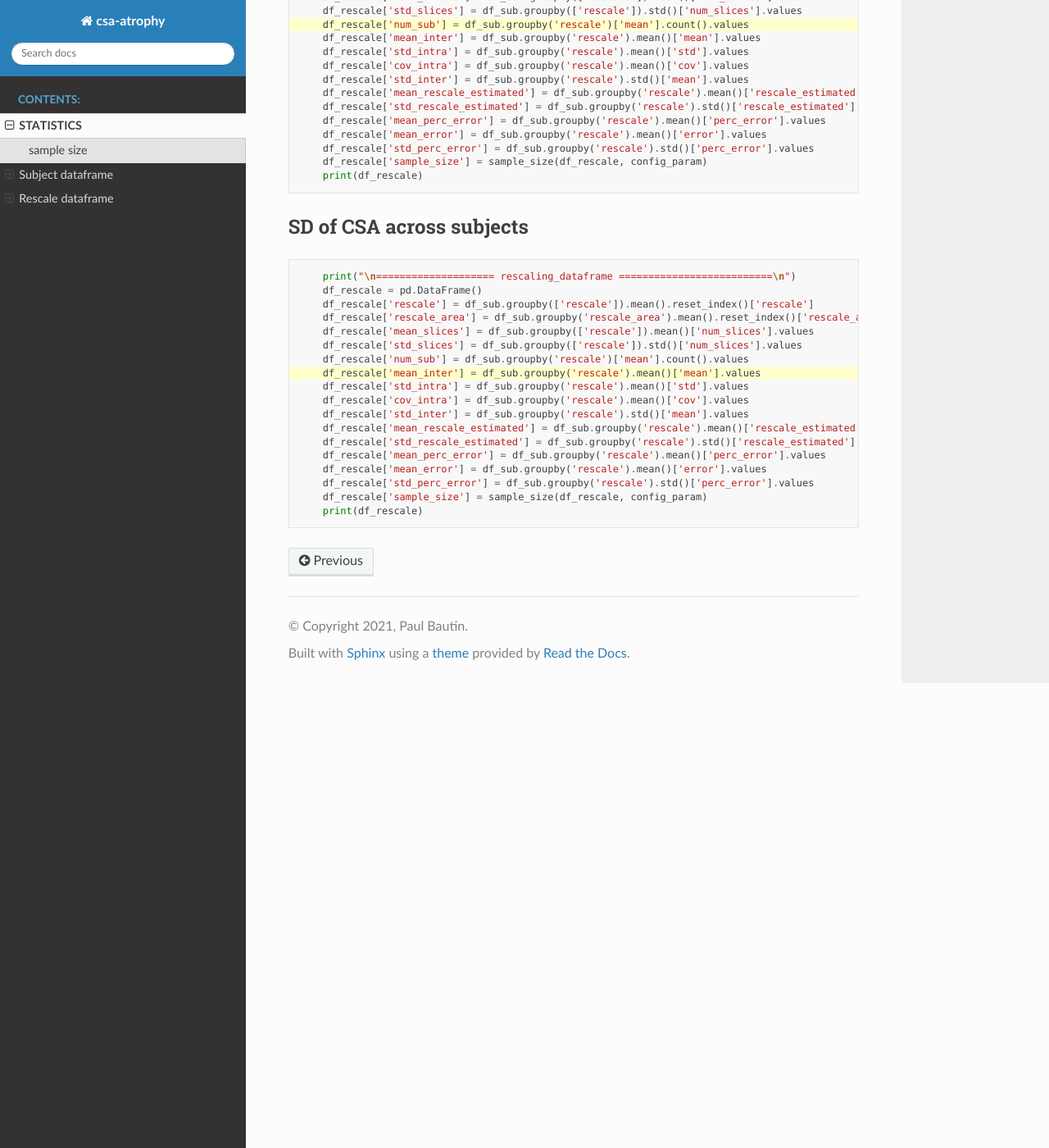
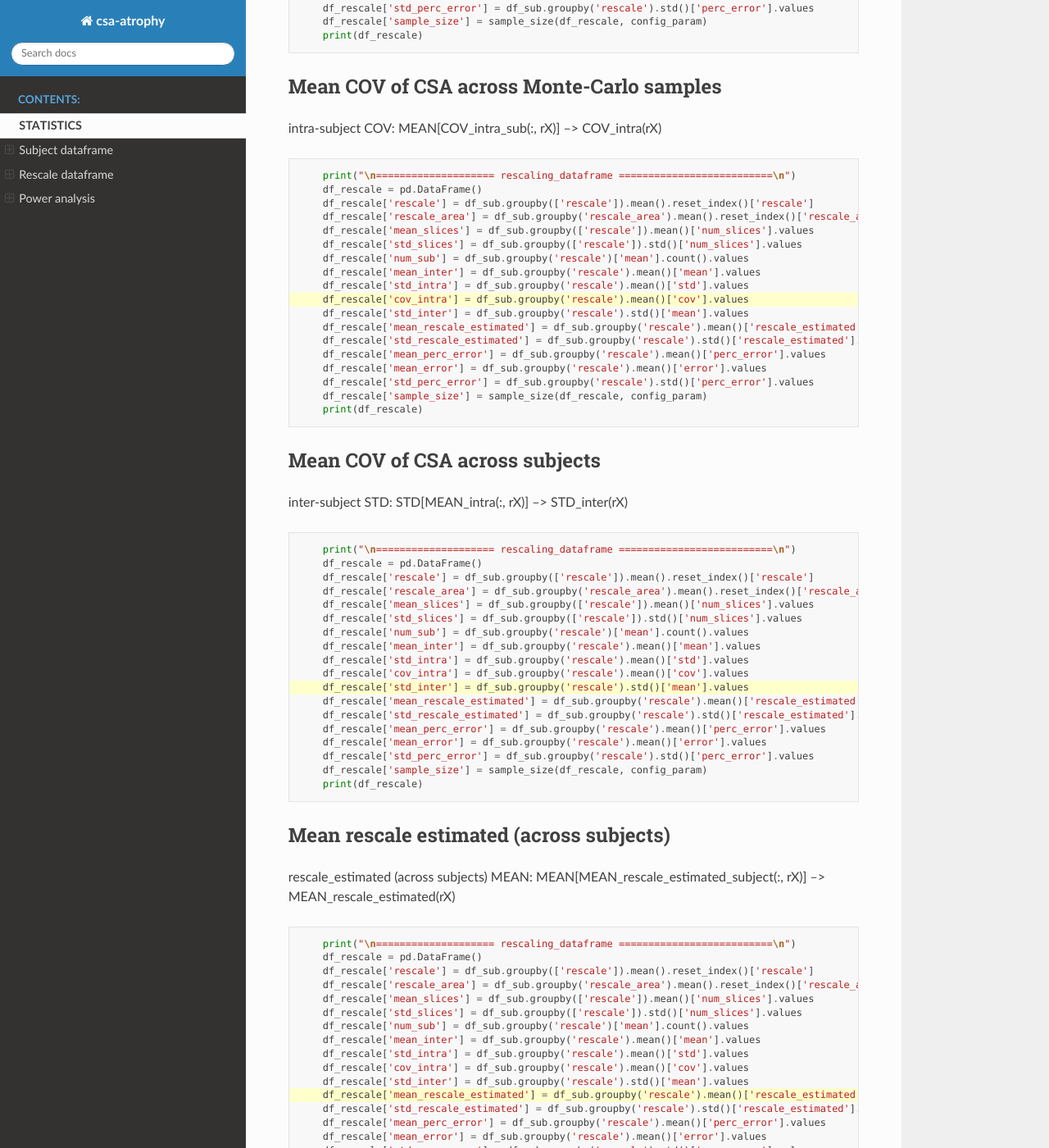
Before and after one commit to sct-pipeline/csa-atrophy, a Sphinx documentation site: the page built from docs/statistics.rst, in a window 1280 px wide and 1400 px high, scrolled down 3209 px. Shown: the whole window at 82% size. Built offline with Sphinx 7.4.7 and the Read the Docs theme 2.0.0, drawn with Linux system fonts in a browser that asks for light colours; pages that are not in the unit, such as notebooks, are missing from menus; some of the changed text lies outside the part shown.

Commit message:
- update documentation for both dataframes subject and rescale

```diff
--- a/docs/statistics.rst
+++ b/docs/statistics.rst
@@ -2,16 +2,15 @@
 ============
 A module about statistics.
 
-sample size
-""""""""""""
-
-.. autofunction:: csa_rescale_stat.sample_size
-
 Subject dataframe
 ==================
 
+After everything is done, compute stats: Per-subject stat: Panda dataframe ``df_sub``:
+
 CSA estimation
 """""""""""""""
+
+intra-subject MEAN: MEAN[CSA(sI, rX, :)] --> MEAN_intra(sI, rX)
 
 .. literalinclude:: ../csa_rescale_stat.py
    :language: python
@@ -20,6 +19,8 @@
 
 Intra-subject SD
 """"""""""""""""""
+
+intra-subject STD: STD[CSA(sI, rX, :)] --> STD_intra(sI, rX)
 
 .. literalinclude:: ../csa_rescale_stat.py
    :language: python
@@ -30,6 +31,8 @@
 Intra-subject COV
 """"""""""""""""""
 
+intra-subject COV: STD[CSA(sI, rX, :)] / MEAN[CSA(sI, rX, :)] --> COV_intra(sI, rX)
+
 .. literalinclude:: ../csa_rescale_stat.py
    :language: python
    :lines: 401-419
@@ -38,50 +41,114 @@
 Rescale estimation
 """"""""""""""""""""
 
+rescale_estimated_subject MEAN: MEAN[CSA(sI, rX, :) / CSA(sI, 1, :)] --> MEAN_rescale_estimated_subject(sI, rX)
+
 .. literalinclude:: ../csa_rescale_stat.py
    :language: python
    :lines: 401-419
    :emphasize-lines: 14
 
-
-
 Error
 """"""""""""""""""
+
+intra-subject error MEAN: MEAN[CSA(sI, rX, :)] - (rX^2 * MEAN[CSA(sI, 1, :)]) --> MEAN_error_intra(sI, rX)
 
 .. literalinclude:: ../csa_rescale_stat.py
    :language: python
    :lines: 401-419
    :emphasize-lines: 15
 
-
-
-
-Theoretic CSA
-""""""""""""""""""
-
-.. literalinclude:: ../csa_rescale_stat.py
-   :language: python
-   :lines: 401-419
-   :emphasize-lines: 16
-
-
-
 Rescale dataframe
 =====================
 
-Mean CSA across subjects
-"""""""""""""""""""""""""""
+Across-subject stats: Panda dataframe ``df_rescale``
+
+Mean SD of CSA across Monte-Carlo samples
+""""""""""""""""""""""""""""""""""""""""""""
+
+intra-subject STD: MEAN[STD_intra(:, rX)] --> STD_intra(rX)
 
 .. literalinclude:: ../csa_rescale_stat.py
    :language: python
    :lines: 422-439
-   :emphasize-lines: 7
+   :emphasize-lines: 9
 
+Mean COV of CSA across Monte-Carlo samples
+""""""""""""""""""""""""""""""""""""""""""""
 
-SD of CSA across subjects
-"""""""""""""""""""""""""""
+intra-subject COV: MEAN[COV_intra_sub(:, rX)] --> COV_intra(rX)
 
 .. literalinclude:: ../csa_rescale_stat.py
    :language: python
    :lines: 422-439
-   :emphasize-lines: 8
+   :emphasize-lines: 10
+
+Mean COV of CSA across subjects
+""""""""""""""""""""""""""""""""""""""""""""
+
+inter-subject STD: STD[MEAN_intra(:, rX)] --> STD_inter(rX)
+
+.. literalinclude:: ../csa_rescale_stat.py
+   :language: python
+   :lines: 422-439
+   :emphasize-lines: 11
+
+Mean rescale estimated (across subjects)
+""""""""""""""""""""""""""""""""""""""""""""
+
+rescale_estimated (across subjects) MEAN: MEAN[MEAN_rescale_estimated_subject(:, rX)] --> MEAN_rescale_estimated(rX)
+
+.. literalinclude:: ../csa_rescale_stat.py
+   :language: python
+   :lines: 422-439
+   :emphasize-lines: 12
+
+SD rescale estimated (across subjects)
+""""""""""""""""""""""""""""""""""""""""""""
+
+rescale_estimated (across subjects) STD: STD[MEAN_rescale_estimated_subject(:, rX)] --> STD_rescale_estimated(rX)
+
+.. literalinclude:: ../csa_rescale_stat.py
+   :language: python
+   :lines: 422-439
+   :emphasize-lines: 13
+
+Mean error in percentage (across subjects)
+""""""""""""""""""""""""""""""""""""""""""""
+
+error in percentage (across subjects) MEAN: MEAN[MEAN_error_intra(:, rX)]
+
+.. literalinclude:: ../csa_rescale_stat.py
+   :language: python
+   :lines: 422-439
+   :emphasize-lines: 14
+
+SD od error in percentage (across subjects)
+""""""""""""""""""""""""""""""""""""""""""""
+
+error in percentage (across subjects) STD: STD[MEAN_error_intra(:, rX)]
+
+.. literalinclude:: ../csa_rescale_stat.py
+   :language: python
+   :lines: 422-439
+   :emphasize-lines: 15
+
+
+Power analysis
+=====================
+
+Between group minimum sample size
+"""""""""""""""""""""""""""""""""""
+
+the minimum sample size (number of subjects per study arm) necessary to detect an atrophy between groups was computed based on a two-sample (unpaired) bilateral t-test using the following formula (Wang and Ji 2020; Wittes 2002):
+
+:math:`n_{unpaired} = (z_{α/2} + z_{β})^2(SD + SD)^2 / diff_{group}^2`.
+
+Where n_{unpaired} is the minimum sample size required to differentiate between groups with a given power (z_{β} corresponds to the power z score, e.g. 80% power gives β=0.2 and z_{β}= -0.84) and level of significance (z_{α/2} corresponds to the significance level z score, e.g. 5% level of significance gives 𝛂=0.05 and z_{α/2}=-1.96), SD is the inter-subject standard deviation of the mean CSA (which was calculated by taking the mean CSA across Monte Carlo samples). diff_{group} group is the difference of the mean CSA between the groups.
+
+.. autofunction:: csa_rescale_stat.sample_size
+
+.. literalinclude:: ../csa_rescale_stat.py
+   :language: python
+   :lines: 352-363
+   :emphasize-lines: 5-7
```
Also changed, not shown: 9 other files.
